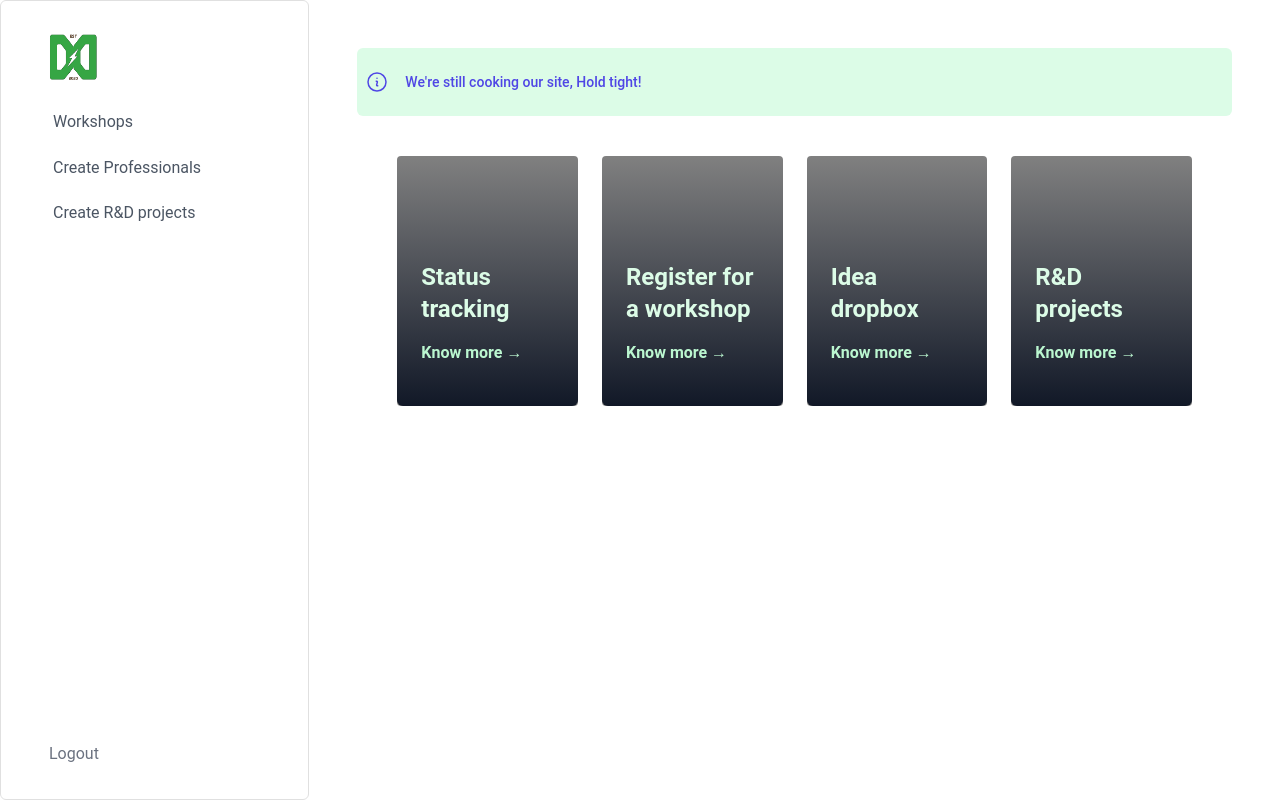
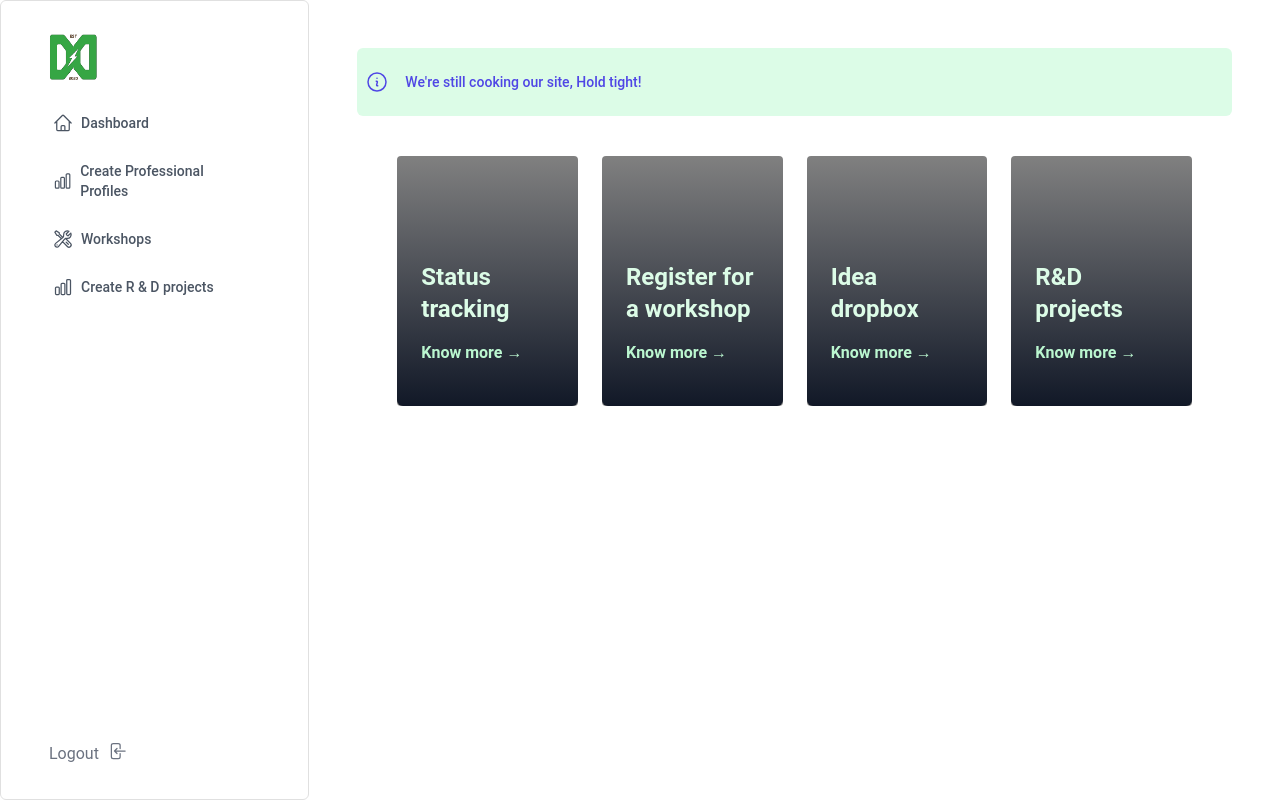
Before and after one commit to drivedock/drivedock-frontend, a React (Vite) app: page /dashboard/home in a window 1280 px wide. Built offline with nearby package versions, Linux system fonts and the light colour scheme; no server answers; sample sign-in values are in the browser's storage.

Commit message:
added admin page tabs

```diff
--- a/src/pages/AdminSideNavBar/index.jsx
+++ b/src/pages/AdminSideNavBar/index.jsx
@@ -12,6 +12,10 @@ function AdminSideNavBar(props) {
     history.push("/signin");
   };
 
+  const handleNavigation = (routeName) => {
+    history.push(routeName);
+  };
+
   return (
     <aside className="flex flex-col w-96 h-screen px-5 py-8 overflow-y-auto bg-white border-r rtl:border-r-0 rtl:border-l dark:bg-gray-900 dark:border-gray-700 border rounded-md">
       <NavLink to="/">
@@ -21,33 +25,124 @@ function AdminSideNavBar(props) {
       <div className="flex flex-col justify-between flex-1 mt-6">
         <nav className="flex-1 -mx-3 space-y-3">
           <a
-            className="flex items-center px-3 py-1 text-gray-600"
-            href="admin/workshops"
+            className="flex items-center px-3 py-2 text-gray-600 transition-colors duration-300 transform rounded-lg dark:text-gray-300 hover:bg-gray-100 dark:hover:bg-gray-800 dark:hover:text-gray-200 hover:text-gray-700"
+            onClick={() => handleNavigation("/admin/home")}
           >
-            Workshops
+            <svg
+              xmlns="http://www.w3.org/2000/svg"
+              fill="none"
+              viewBox="0 0 24 24"
+              strokeWidth="1.5"
+              stroke="currentColor"
+              aria-hidden="true"
+              className="w-5 h-5"
+            >
+              <path
+                strokeLinecap="round"
+                strokeLinejoin="round"
+                d="M2.25 12l8.954-8.955c.44-.439 1.152-.439 1.591 0L21.75 12M4.5 9.75v10.125c0 .621.504 1.125 1.125 1.125H9.75v-4.875c0-.621.504-1.125 1.125-1.125h2.25c.621 0 1.125.504 1.125 1.125V21h4.125c.621 0 1.125-.504 1.125-1.125V9.75M8.25 21h8.25"
+              ></path>
+            </svg>
+            <span className="mx-2 text-sm font-medium letSdisable">
+              Dashboard
+            </span>
           </a>
           <a
-            className="flex items-center px-3 py-1 text-gray-600"
-            href="admin/create-professionals"
+            className="flex items-center px-3 py-2 text-gray-600 transition-colors duration-300 transform rounded-lg dark:text-gray-300 hover:bg-gray-100 dark:hover:bg-gray-800 dark:hover:text-gray-200 hover:text-gray-700"
+            onClick={() => handleNavigation("/admin/create-professionals")}
           >
-            Create Professionals
+            <svg
+              xmlns="http://www.w3.org/2000/svg"
+              fill="none"
+              viewBox="0 0 24 24"
+              strokeWidth="1.5"
+              stroke="currentColor"
+              aria-hidden="true"
+              className="w-5 h-5"
+            >
+              <path
+                strokeLinecap="round"
+                strokeLinejoin="round"
+                d="M3 13.125C3 12.504 3.504 12 4.125 12h2.25c.621 0 1.125.504 1.125 1.125v6.75C7.5 20.496 6.996 21 6.375 21h-2.25A1.125 1.125 0 013 19.875v-6.75zM9.75 8.625c0-.621.504-1.125 1.125-1.125h2.25c.621 0 1.125.504 1.125 1.125v11.25c0 .621-.504 1.125-1.125 1.125h-2.25a1.125 1.125 0 01-1.125-1.125V8.625zM16.5 4.125c0-.621.504-1.125 1.125-1.125h2.25C20.496 3 21 3.504 21 4.125v15.75c0 .621-.504 1.125-1.125 1.125h-2.25a1.125 1.125 0 01-1.125-1.125V4.125z"
+              ></path>
+            </svg>
+            <span className="mx-2 text-sm font-medium letSdisable">
+              Create Professional Profiles
+            </span>
           </a>
           <a
-            className="flex items-center px-3 py-1 text-gray-600"
-            href="admin/create-projects"
+            className="flex items-center px-3 py-2 text-gray-600 transition-colors duration-300 transform rounded-lg dark:text-gray-300 hover:bg-gray-100 dark:hover:bg-gray-800 dark:hover:text-gray-200 hover:text-gray-700"
+            onClick={() => handleNavigation("/admin/workshops")}
           >
-            Create R&D projects
+            <svg
+              xmlns="http://www.w3.org/2000/svg"
+              fill="none"
+              viewBox="0 0 24 24"
+              strokeWidth="1.5"
+              stroke="currentColor"
+              aria-hidden="true"
+              className="w-5 h-5"
+            >
+              <path
+                strokeLinecap="round"
+                strokeLinejoin="round"
+                d="M11.42 15.17L17.25 21A2.652 2.652 0 0021 17.25l-5.877-5.877M11.42 15.17l2.496-3.03c.317-.384.74-.626 1.208-.766M11.42 15.17l-4.655 5.653a2.548 2.548 0 11-3.586-3.586l6.837-5.63m5.108-.233c.55-.164 1.163-.188 1.743-.14a4.5 4.5 0 004.486-6.336l-3.276 3.277a3.004 3.004 0 01-2.25-2.25l3.276-3.276a4.5 4.5 0 00-6.336 4.486c.091 1.076-.071 2.264-.904 2.95l-.102.085m-1.745 1.437L5.909 7.5H4.5L2.25 3.75l1.5-1.5L7.5 4.5v1.409l4.26 4.26m-1.745 1.437l1.745-1.437m6.615 8.206L15.75 15.75M4.867 19.125h.008v.008h-.008v-.008z"
+              ></path>
+            </svg>
+            <span className="mx-2 text-sm font-medium letSdisable">
+              Workshops
+            </span>
+          </a>
+          <a
+            className="flex items-center px-3 py-2 text-gray-600 transition-colors duration-300 transform rounded-lg dark:text-gray-300 hover:bg-gray-100 dark:hover:bg-gray-800 dark:hover:text-gray-200 hover:text-gray-700"
+            onClick={() => handleNavigation("/admin/create-projects")}
+          >
+            <svg
+              xmlns="http://www.w3.org/2000/svg"
+              fill="none"
+              viewBox="0 0 24 24"
+              strokeWidth="1.5"
+              stroke="currentColor"
+              aria-hidden="true"
+              className="w-5 h-5"
+            >
+              <path
+                strokeLinecap="round"
+                strokeLinejoin="round"
+                d="M3 13.125C3 12.504 3.504 12 4.125 12h2.25c.621 0 1.125.504 1.125 1.125v6.75C7.5 20.496 6.996 21 6.375 21h-2.25A1.125 1.125 0 013 19.875v-6.75zM9.75 8.625c0-.621.504-1.125 1.125-1.125h2.25c.621 0 1.125.504 1.125 1.125v11.25c0 .621-.504 1.125-1.125 1.125h-2.25a1.125 1.125 0 01-1.125-1.125V8.625zM16.5 4.125c0-.621.504-1.125 1.125-1.125h2.25C20.496 3 21 3.504 21 4.125v15.75c0 .621-.504 1.125-1.125 1.125h-2.25a1.125 1.125 0 01-1.125-1.125V4.125z"
+              ></path>
+            </svg>
+            <span className="mx-2 text-sm font-medium letSdisable">
+              Create R & D projects
+            </span>
           </a>
         </nav>
         <div className="mt-6">
           <div className="flex items-center justify-between mt-6 flexColum">
-            <button
+            <a
               href="#"
               className="text-gray-500 transition-colors duration-200 dark:text-gray-400 rtl:rotate-0 hover:text-blue-500 dark:hover:text-blue-400"
               onClick={handleLogOut}
             >
-              Logout
-            </button>
+              <span className="flex">
+                Logout &nbsp;
+                <svg
+                  xmlns="http://www.w3.org/2000/svg"
+                  fill="none"
+                  viewBox="0 0 24 24"
+                  strokeWidth="1.5"
+                  stroke="currentColor"
+                  aria-hidden="true"
+                  className="h-5 w-5"
+                >
+                  <path
+                    strokeLinecap="round"
+                    strokeLinejoin="round"
+                    d="M15.75 9V5.25A2.25 2.25 0 0013.5 3h-6a2.25 2.25 0 00-2.25 2.25v13.5A2.25 2.25 0 007.5 21h6a2.25 2.25 0 002.25-2.25V15M12 9l-3 3m0 0l3 3m-3-3h12.75"
+                  ></path>
+                </svg>
+              </span>
+            </a>
           </div>
         </div>
       </div>
--- a/src/pages/DashboardPage/index.jsx
+++ b/src/pages/DashboardPage/index.jsx
@@ -41,7 +41,7 @@ function DashboardPage() {
   }, [isAuthenticated]);
 
   useEffect(() => {
-    if (!showDetailsModal && !initialized && isAuthenticated) {
+    if (!showDetailsModal && !initialized && isAuthenticated && !isAdmin) {
       initialized = true;
       makeProfileAPI();
     }
@@ -93,7 +93,18 @@ function DashboardPage() {
             component={ProfileSettings}
           />
 
-          <ProtectedRoute path="/admin/home" component={AdminPage} />
+          <ProtectedRoute path="/admin/home" exact component={AdminPage} />
+          <ProtectedRoute path="/admin/workshops" exact component={AdminPage} />
+          <ProtectedRoute
+            path="/admin/create-professionals"
+            exact
+            component={AdminPage}
+          />
+          <ProtectedRoute
+            path="/admin/create-projects"
+            exact
+            component={AdminPage}
+          />
         </section>
       </div>
     </section>
```
